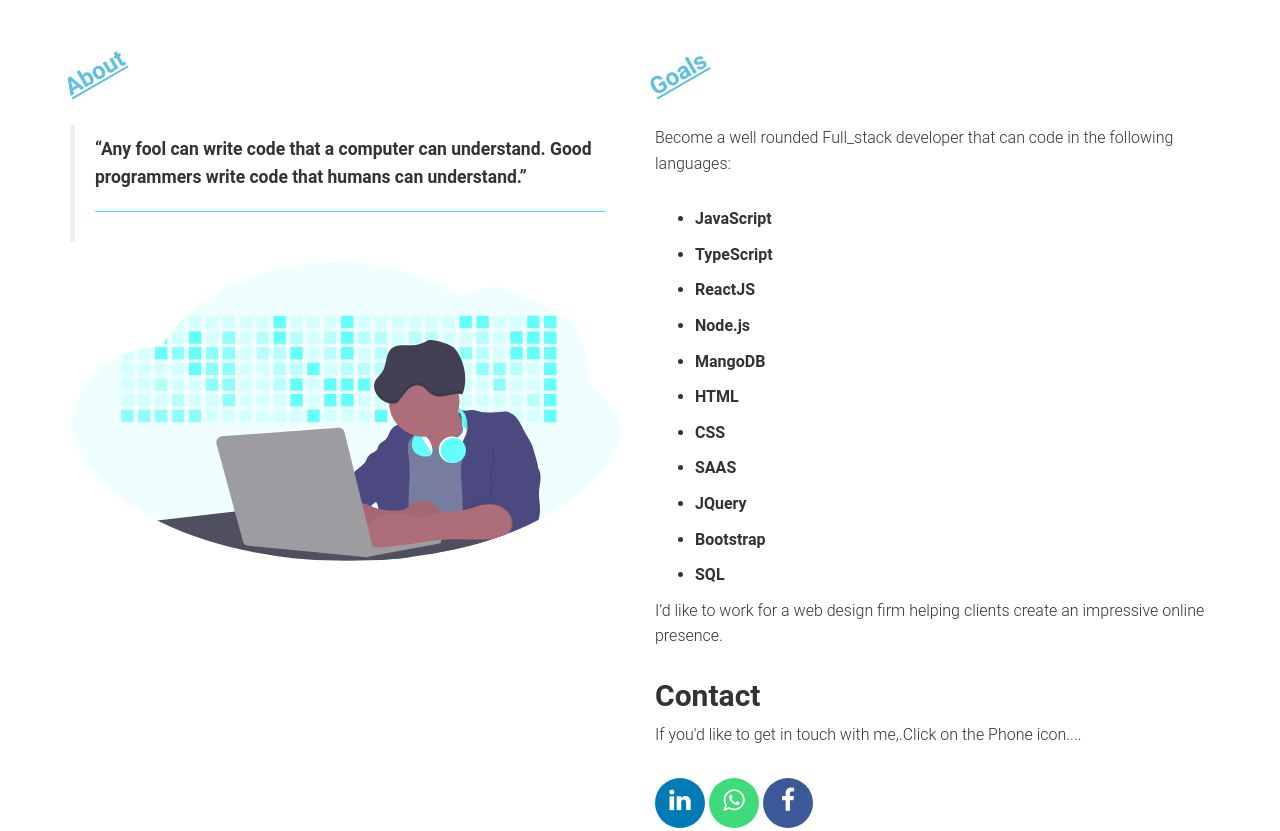
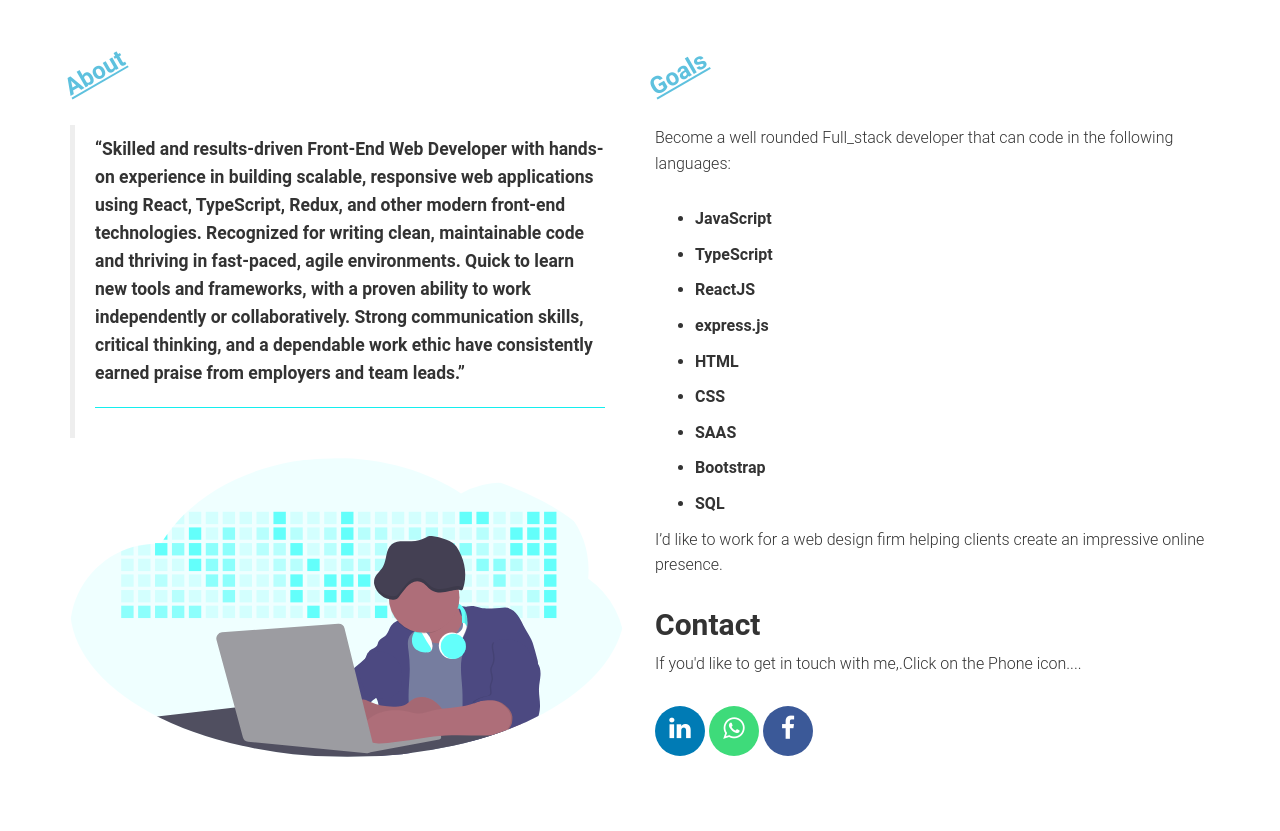
Before and after one commit to khan03148/Portfolio, a plain HTML site: page index.html in a window 1280 px wide. Shown: the part 875-1706 px from the top of the page. Drawn offline with Linux system fonts and the light colour scheme.

Commit message:
Update index.html

```diff
--- a/index.html
+++ b/index.html
@@ -89,8 +89,9 @@
                     <h3 class="skew" style="color:#5ec1de;"><u>About</u></h3>
 
                     <blockquote>
-                        <b>“Any fool can write code that a computer can understand. Good programmers write code that
-                            humans can understand.”
+                        <b>“Skilled and results-driven Front-End Web Developer with hands-on experience in building scalable, responsive web applications using React, TypeScript, Redux, and other modern front-end technologies.
+                            Recognized for writing clean, maintainable code and thriving in fast-paced, agile environments. Quick to learn new tools and frameworks, with a proven ability to work independently or collaboratively.
+                            Strong communication skills, critical thinking, and a dependable work ethic have consistently earned praise from employers and team leads.”
                         </b>
                         <hr>
 <!--                         <cite>Jahangir Khan</cite> -->
@@ -110,12 +111,10 @@
                             <li>JavaScript</li>
                             <li>TypeScript</li>
                             <li>ReactJS</li>
-                            <li>Node.js</li>
-                            <li>MangoDB</li>
+                            <li>express.js</li>
                             <li>HTML</li>
                             <li>CSS</li>
                             <li>SAAS</li>
-                            <li>JQuery</li>
                             <li>Bootstrap</li>
                             <li>SQL</li>
                         </ul>
@@ -160,7 +159,7 @@
                     <hr>
 
 
-                    <cite>React.js<br>Context-Api<br>MobX<br>React-router</cite>
+                    <cite>React.js<br>Context-Api<br>Redux<br>React-router</cite>
                     <hr>
                 </div>
 
@@ -182,7 +181,7 @@
                     <img style="border-radius:50%;" class="img-responsive center-block" src="assets/images/html5.svg">
                     <h3 style="color:black;">HTML</h3>
                     <hr>
-                    <cite>HTML5<br> CCS3<br>Bootstrap<br>marterial UI </cite>
+                    <cite>HTML5<br>CCS3&SCSS&LESS<br>Bootstrap<br>marterial UI </cite>
                     <hr>
                 </div>
 
```
